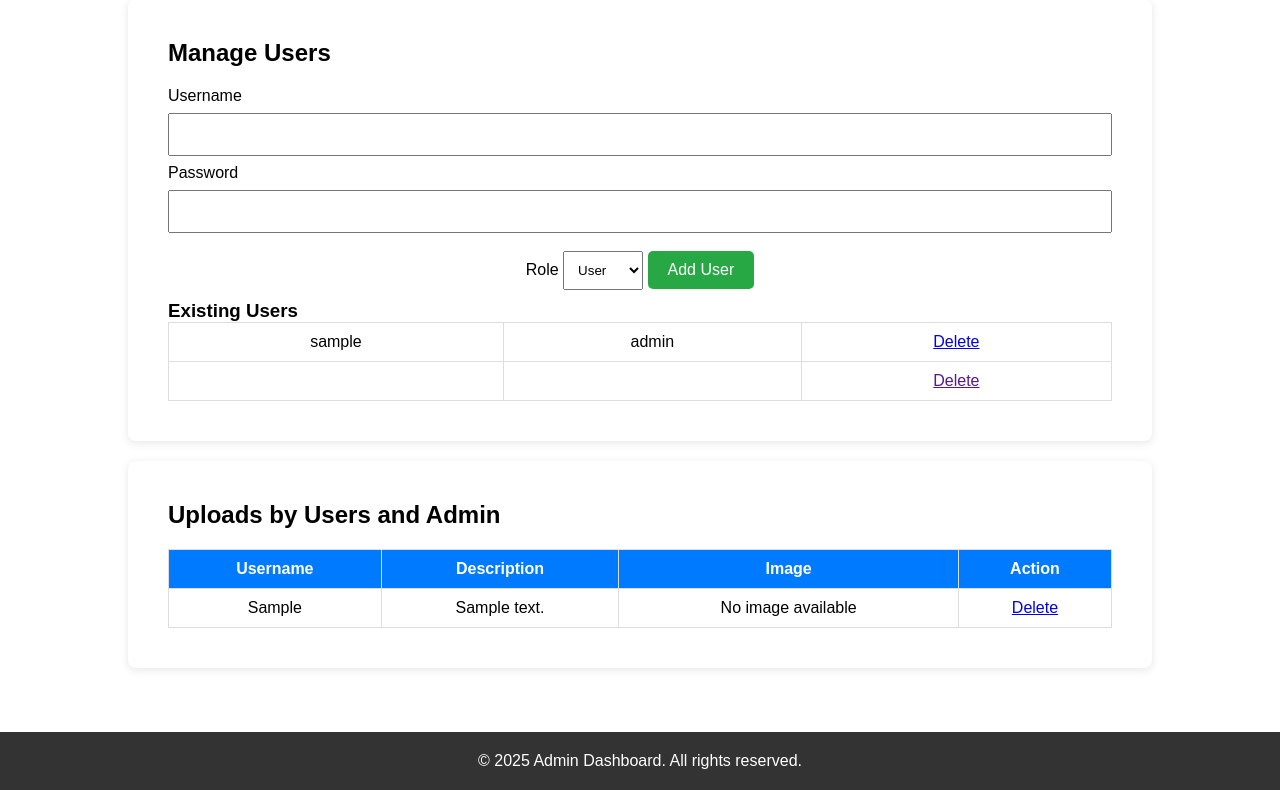
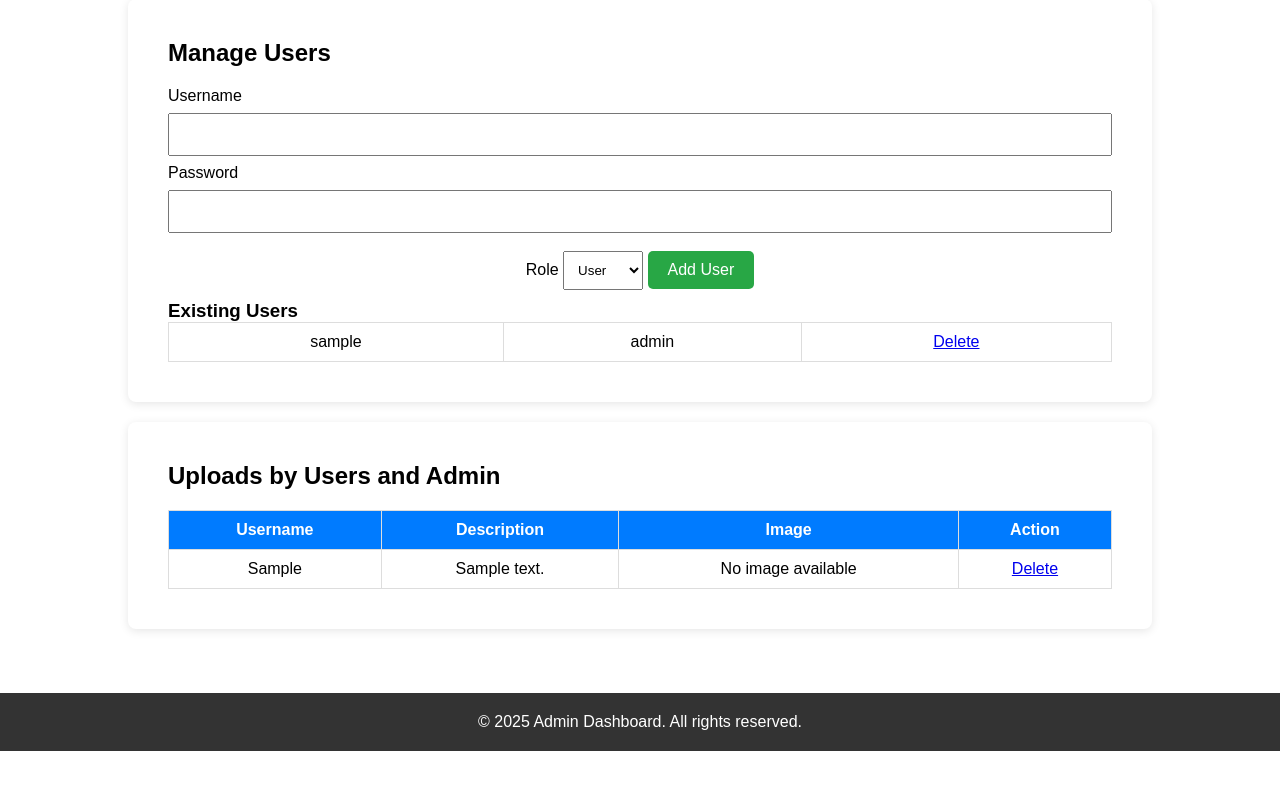
Before and after one commit to ramasathya/pixelfolio, a PHP site: page /admin_dashboard.php in a window 1280 px wide. Shown: the part 155-945 px from the top of the page. After the commit the page ends 906 px from the top, so only its background shows below. Run offline with PHP 8.4, Linux system fonts and the light colour scheme; the visitor is signed in with stand-in values (Sample User, id 1); tables that the repository leaves empty or names only in its code hold one stand-in row (values such as "Sample post").

Commit message:
perbaikan

```diff
--- a/admin_dashboard.php
+++ b/admin_dashboard.php
@@ -137,13 +137,6 @@ if (isset($_GET['delete_id'])) {
                         </tr>
                     <?php } ?>
                 </thead>
-                <tbody>
-                        <tr>
-                            <td></td>
-                            <td></td>
-                            <td><a href="">Delete</a></td>
-                        </tr>
-                </tbody>
             </table>
         </div>
 
```
